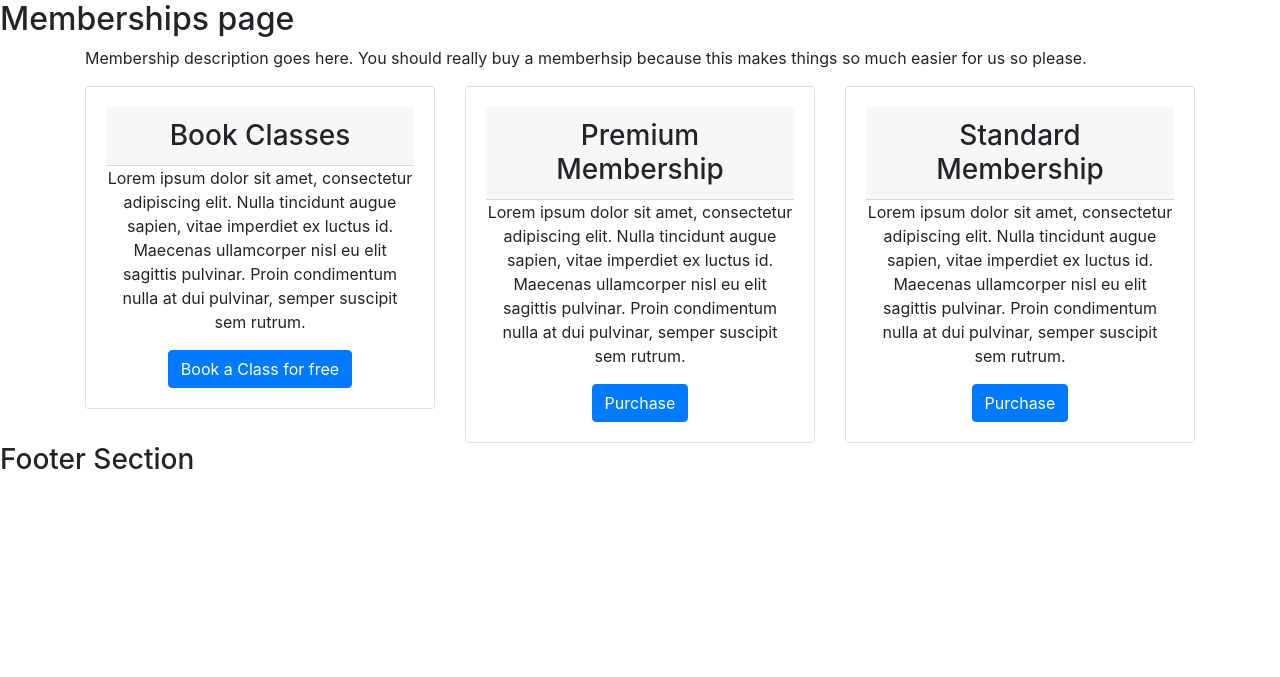
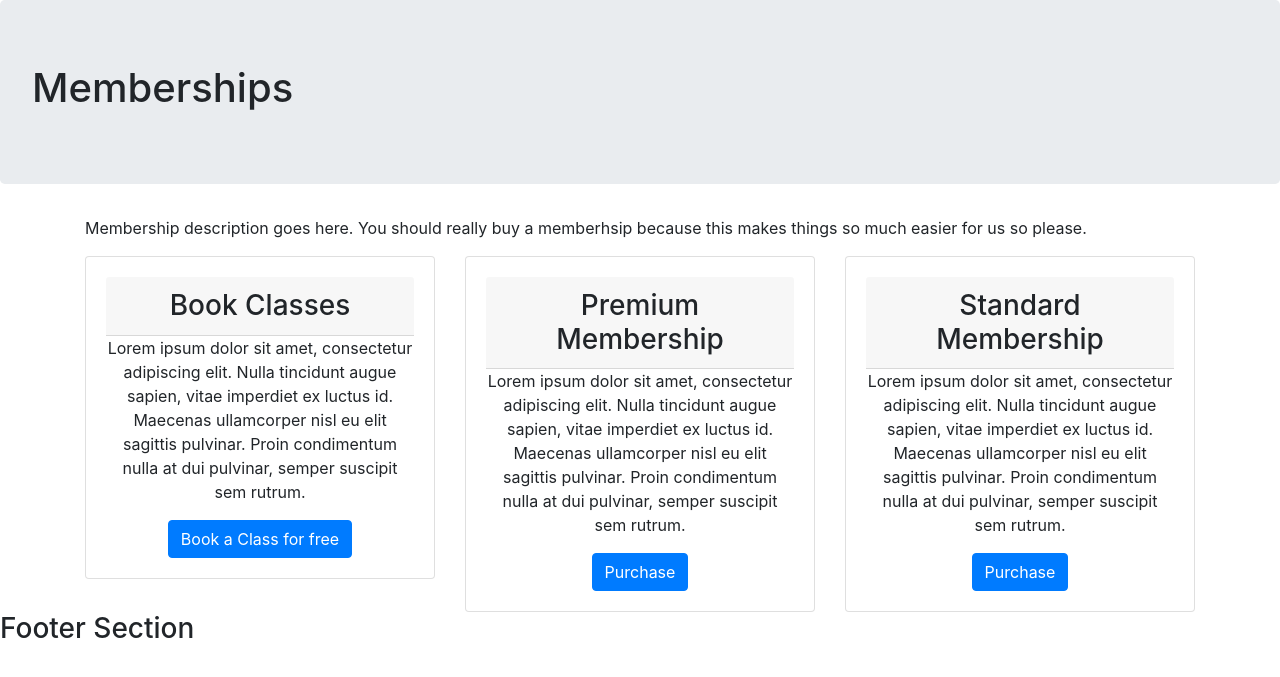
Before and after one commit to jtarbard/Software-Engineering-Project, a Flask app: page /info/memberships in a window 1280 px wide. Shown: the part 80-757 px from the top of the page. Run offline with Flask 2, Linux system fonts and the light colour scheme; parts of the project's set-up code (start-up, migrations or seed data) failed here and were passed over; some libraries are stand-ins or nearby versions.

Commit message:
Add option to create jumbotron for every page. Fix #27

```diff
--- a/main/templates/includes/_main_layout.html
+++ b/main/templates/includes/_main_layout.html
@@ -48,6 +48,12 @@ as the basic body -->
 
 <div class="main_content"> <!--Defines the main content for the webpages, this is where all
                                 the content is situated-->
+{% if page_title is defined %} <!-- Page title is not empty -->
+  <div class="jumbotron">
+    <h1>{{ page_title }}</h1>
+  </div>
+{% endif %}
+
 {% block main_content %} {% endblock %}
 </div>
 
--- a/main/templates/info/memberships.html
+++ b/main/templates/info/memberships.html
@@ -8,8 +8,6 @@ The Vertex memberships!
 {% endblock %}
 
 {% block main_content %}
-<h2>Memberships page</h2>
-
     <div class="container">
         <p> Membership description goes here. You should really buy a memberhsip because this makes things so much easier for us so please.</p>
     </div>
@@ -18,7 +16,7 @@ The Vertex memberships!
 
     <!-- Columns of membership types -->
         <div class="row">
-            <div class="col-sm-4">
+            <div class="col-lg-4">
                 <div class="card text-center">
                     <div class="card-body">
                         <h3 class="card-header">Book Classes</h3>
@@ -33,7 +31,7 @@ The Vertex memberships!
                 </div>
             </div>
 
-            <div class="col-sm-4">
+            <div class="col-lg-4">
                 <div class="card text-center">
                     <div class="card-body">
                         <h3 class="card-header">Premium Membership</h3>
@@ -45,7 +43,7 @@ The Vertex memberships!
                 </div>
             </div>
 
-            <div class="col-sm-4">
+            <div class="col-lg-4">
                 <div class="card text-center">
                     <div class="card-body">
                         <h3 class="card-header">Standard Membership</h3>
--- a/main/views/info_view.py
+++ b/main/views/info_view.py
@@ -4,4 +4,4 @@ blueprint = flask.Blueprint("info", __name__)
 
 @blueprint.route("/info/memberships", methods=["GET"])
 def membership_func():
-    return flask.render_template("info/memberships.html")
+    return flask.render_template("info/memberships.html", page_title="Memberships")
```
